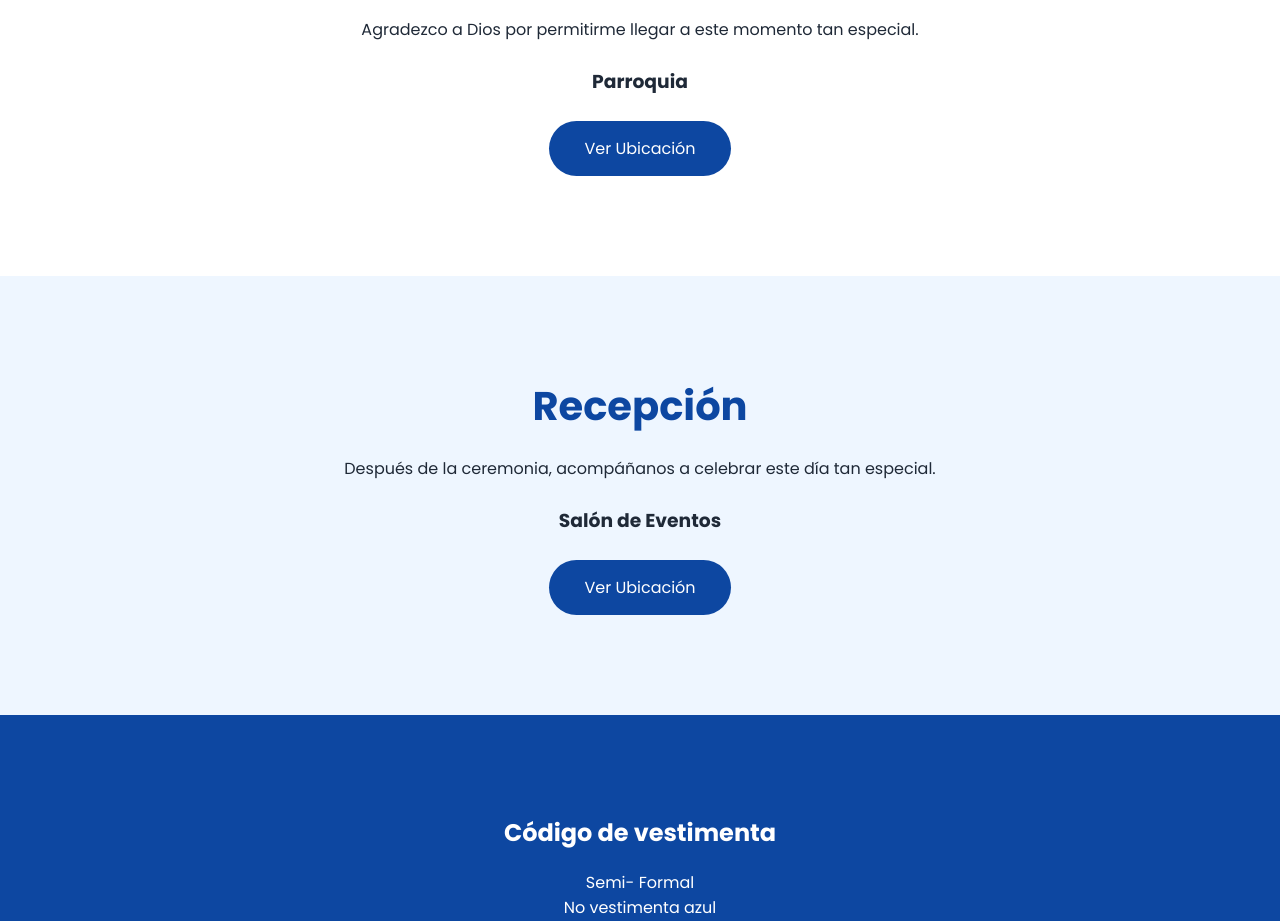
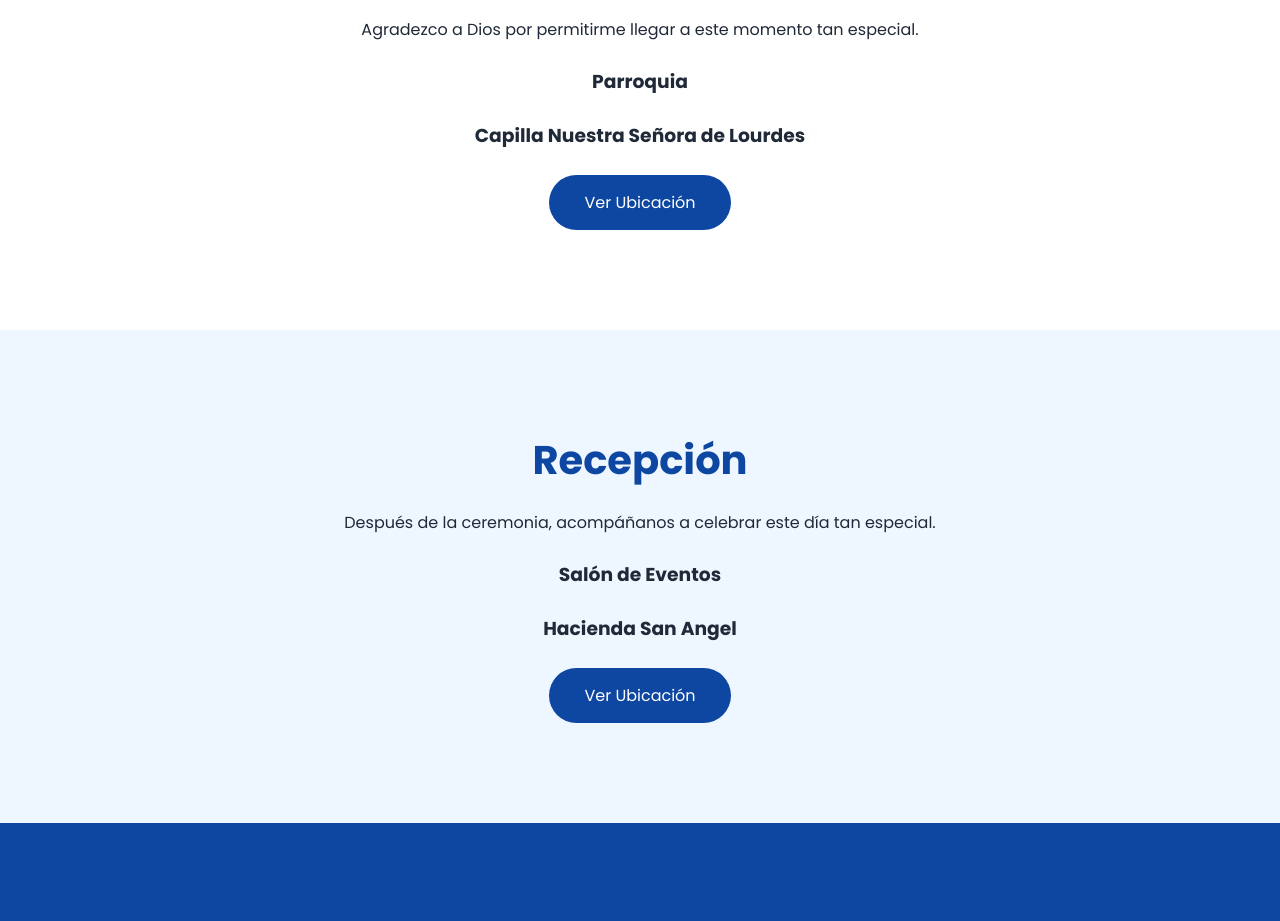
Before and after one commit to Alan171008/invitacionXVAbi, a plain HTML site: page index.html in a window 1280 px wide. Shown: the part 1961-2882 px from the top of the page. Drawn offline with Linux system fonts and the light colour scheme.

Commit message:
Update index.html

```diff
--- a/index.html
+++ b/index.html
@@ -169,6 +169,9 @@
             <h3>
                 Parroquia
             </h3>
+            <h3>
+               Capilla Nuestra Señora de Lourdes
+            </h3>
 
             <a target="_blank"
                 href="https://maps.app.goo.gl/v88UNewbtHiSo34h8"
@@ -199,7 +202,9 @@
             <h3>
                 Salón de Eventos
             </h3>
-
+            <h3>
+                Hacienda San Angel
+            </h3>
             <a target="_blank"
                 href="https://maps.app.goo.gl/ZF5RTRPKPYdXyUzc6"
                 class="btn-evento">
```
